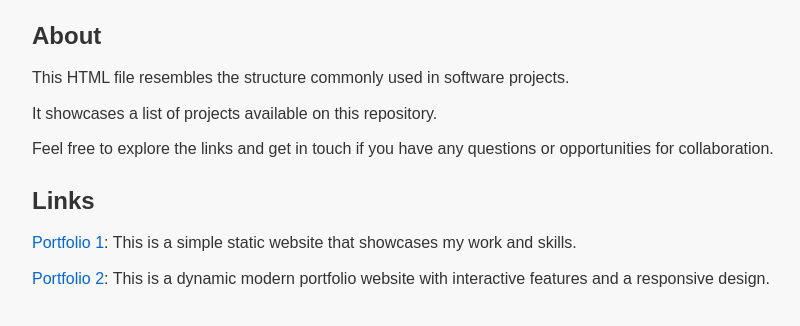
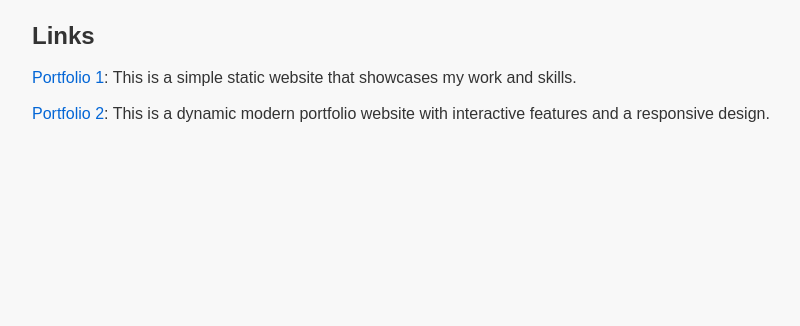
Before and after one commit to Mugambi12/Portfolio, a plain HTML site: page index.html in a window 1280 px wide. Shown: the part 104-430 px from the top of the page, without its empty margins (208-1008 px from the left). Drawn offline with Linux system fonts and the light colour scheme.

Commit message:
Update index.html

```diff
--- a/index.html
+++ b/index.html
@@ -45,14 +45,6 @@
   <div style="max-width: 800px; margin: 0 auto;">
     <h1>Portfolio Websites</h1>
 
-    <h2>About</h2>
-
-    <ul>
-      <li>This HTML file resembles the structure commonly used in software projects.</li>
-      <li>It showcases a list of projects available on this repository.</li>
-      <li>Feel free to explore the links and get in touch if you have any questions or opportunities for collaboration.</li>
-    </ul>
-
     <h2>Links</h2>
 
     <ul>
```
